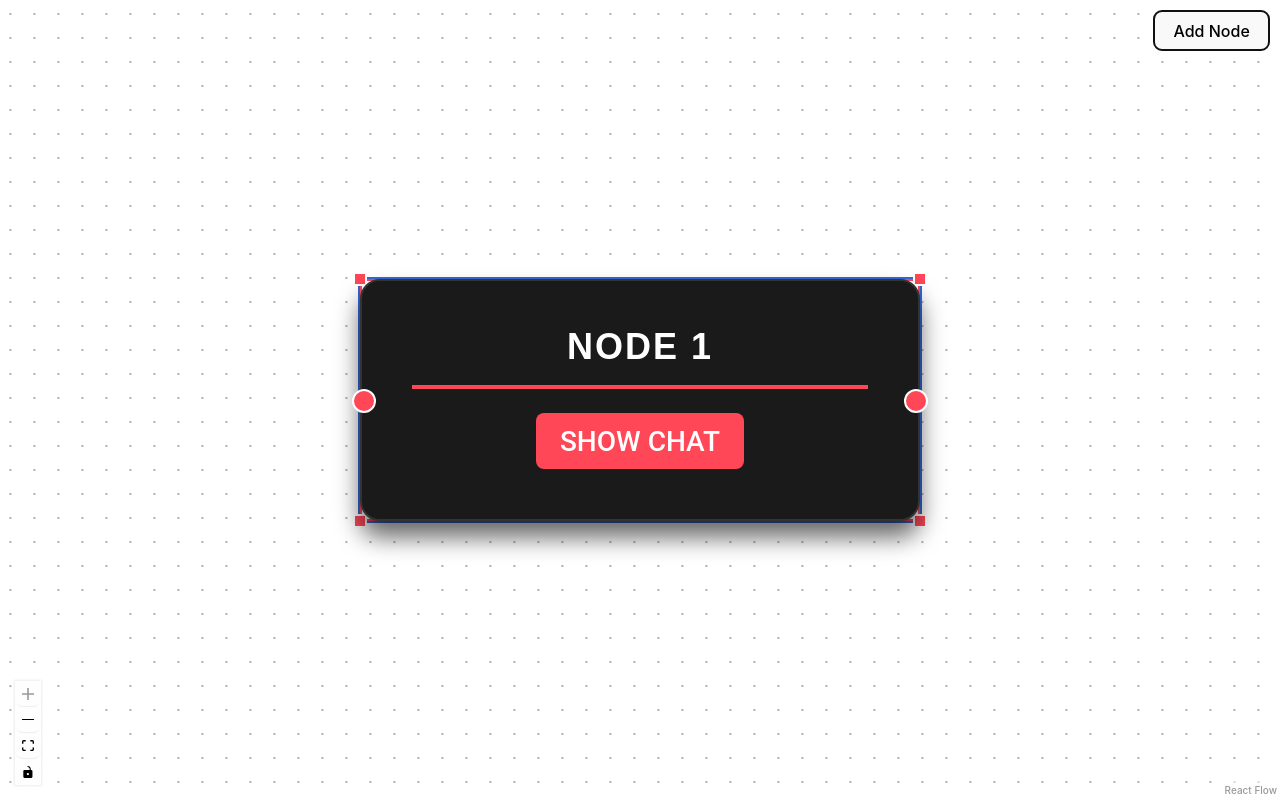
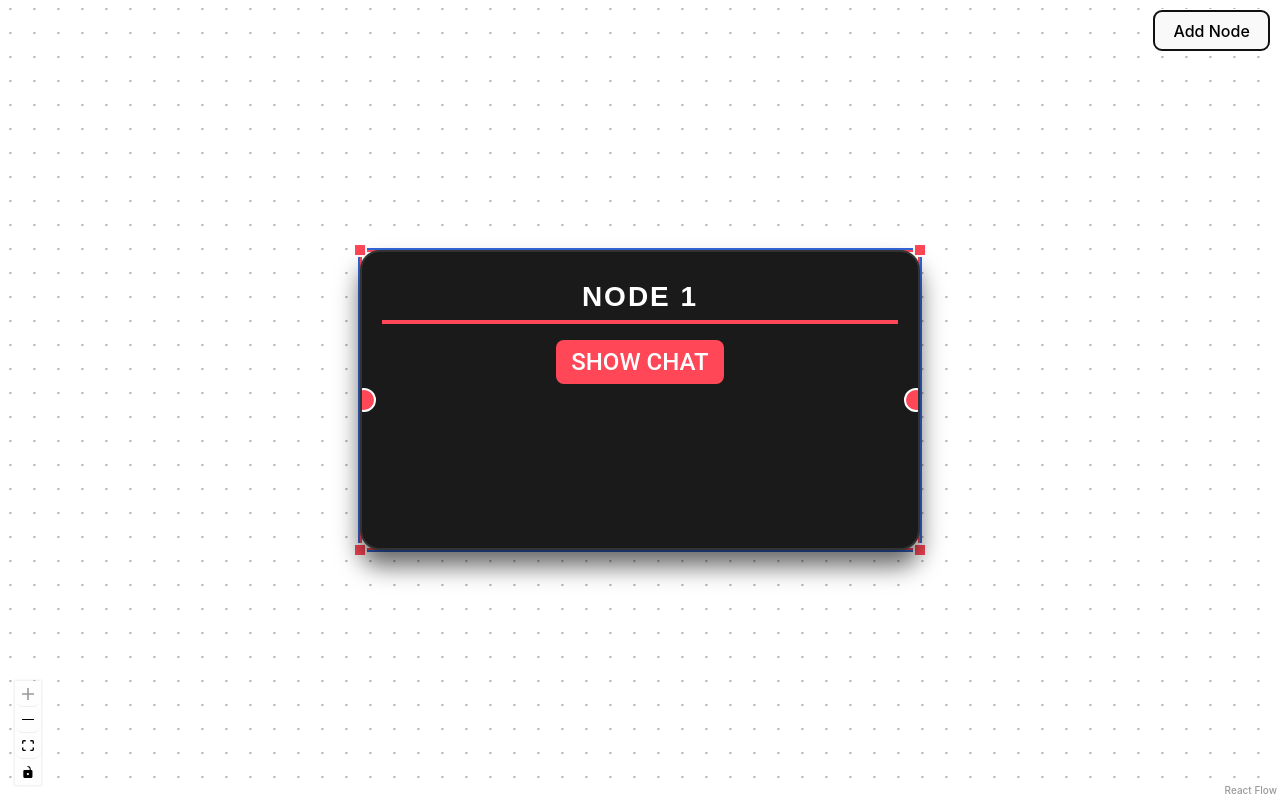
Before and after one commit to Robertgreenwood27/NeuralNode, a React (Vite) app: page / in a window 1280 px wide. Both pictures are taken after a click on the button "Add Node". Built offline with nearby package versions, Linux system fonts and the light colour scheme.

Commit message:
resize working well

```diff
--- a/src/components/EditableNode.jsx
+++ b/src/components/EditableNode.jsx
@@ -5,6 +5,7 @@ import ChatInterface from './ChatInterface';
 function EditableNode({ data }) {
   const [title, setTitle] = useState(data.label);
   const [showChat, setShowChat] = useState(false);
+  const [dimensions, setDimensions] = useState({ width: 280, height: 150 });
 
   const handleTitleChange = useCallback((e) => {
     setTitle(e.target.value);
@@ -14,16 +15,23 @@ function EditableNode({ data }) {
     setShowChat((prev) => !prev);
   }, []);
 
+  const onResize = useCallback((event, { width, height }) => {
+    setDimensions({ width, height });
+  }, []);
+
+  const isTooSmallForChat = dimensions.width < 200 || dimensions.height < 150;
+
   return (
     <>
       <NodeResizer
-        minWidth={200}
-        minHeight={100}
+        minWidth={100}
+        minHeight={50}
         isVisible={true}
         lineClassName="nodrag"
         handleClassName="nodrag"
+        onResize={onResize}
       />
-      <div className="editable-node">
+      <div className="editable-node" style={{ width: dimensions.width, height: dimensions.height }}>
         <Handle type="target" position={Position.Left} />
         <div className="node-content">
           <input
@@ -32,6 +40,8 @@ function EditableNode({ data }) {
             className="node-title nodrag"
             placeholder="Node Title"
           />
+          {!isTooSmallForChat && (
+            <>
               <button
                 className="toggle-chat-btn nodrag"
                 onClick={toggleChat}
@@ -39,6 +49,8 @@ function EditableNode({ data }) {
                 {showChat ? 'Hide Chat' : 'Show Chat'}
               </button>
               {showChat && <ChatInterface />}
+            </>
+          )}
         </div>
         <Handle type="source" position={Position.Right} />
       </div>
--- a/src/flow-chart-styles.css
+++ b/src/flow-chart-styles.css
@@ -11,10 +11,8 @@
 .editable-node {
     background-color: #1a1a1a;
     border-radius: 10px;
-    padding: 15px 25px;
+    padding: 10px;
     color: #ffffff;
-    width: 100%;
-    height: 100%;
     box-shadow: 0 8px 12px rgba(0, 0, 0, 0.6);
     border: 1px solid #333;
     font-family: 'Roboto', sans-serif;
@@ -23,6 +21,7 @@
     flex-direction: column;
     position: relative;
     box-sizing: border-box;
+    overflow: hidden;
 }
 
 .editable-node:hover {
@@ -34,6 +33,7 @@
     flex-direction: column;
     align-items: stretch;
     flex-grow: 1;
+    overflow: hidden;
 }
 
 .node-title {
@@ -41,14 +41,17 @@
     border: none;
     border-bottom: 2px solid #ff4757;
     color: #ffffff;
-    font-size: 18px;
+    font-size: 14px;
     font-weight: bold;
-    margin-bottom: 12px;
-    padding: 8px 0;
+    margin-bottom: 8px;
+    padding: 4px 0;
     width: 100%;
     text-align: center;
     letter-spacing: 1px;
     text-transform: uppercase;
+    white-space: nowrap;
+    overflow: hidden;
+    text-overflow: ellipsis;
 }
 
 .toggle-chat-btn {
@@ -57,17 +60,19 @@
     border-radius: 4px;
     color: #ffffff;
     cursor: pointer;
-    font-size: 14px;
-    padding: 6px 12px;
-    margin-bottom: 10px;
+    font-size: 12px;
+    padding: 4px 8px;
+    margin-bottom: 8px;
     align-self: center;
     transition: background-color 0.3s ease, transform 0.3s ease;
     text-transform: uppercase;
+    white-space: nowrap;
 }
 
-  .toggle-chat-btn:hover {
-    background-color: #e04050;
-    transform: scale(1.05);
+.chat-container {
+    flex-grow: 1;
+    overflow-y: auto;
+    margin-top: 10px;
 }
 
 /* Handle styles */
@@ -97,18 +102,17 @@
     flex-direction: column;
     background-color: #282828;
     border-radius: 6px;
-    padding: 10px;
+    padding: 8px;
     border: 1px solid #444;
-    height: 200px;
-    max-width: 100%;
+    flex-grow: 1;
     overflow: hidden;
 }
 
 .chat-messages {
     flex-grow: 1;
-    overflow-y: scroll;
-    margin-bottom: 10px;
-    padding-right: 10px;
+    overflow-y: auto;
+    margin-bottom: 8px;
+    padding-right: 8px;
     max-width: 100%;
 }
 
@@ -127,11 +131,11 @@
 }
 
 .message {
-    margin-bottom: 8px;
-    padding: 6px 8px;
-    border-radius: 6px;
+    margin-bottom: 6px;
+    padding: 4px 6px;
+    border-radius: 4px;
     font-family: 'Roboto', sans-serif;
-    font-size: 13px;
+    font-size: 12px;
     max-width: 85%;
     word-wrap: break-word;
 }
@@ -160,9 +164,9 @@
     background-color: #2c2c2c;
     border: none;
     border-radius: 4px 0 0 4px;
-    padding: 6px 8px;
+    padding: 4px 6px;
     color: #ffffff;
-    font-size: 13px;
+    font-size: 12px;
     min-width: 0;
 }
 
@@ -172,11 +176,11 @@
     border-radius: 0 4px 4px 0;
     color: #ffffff;
     cursor: pointer;
-    padding: 6px 10px;
+    padding: 4px 8px;
     font-family: 'Roboto', sans-serif;
     font-weight: bold;
     text-transform: uppercase;
-    font-size: 13px;
+    font-size: 12px;
     transition: background-color 0.3s ease;
     white-space: nowrap;
 }
@@ -202,7 +206,7 @@
 /* NodeResizer styles */
 .react-flow__node-editable {
     width: 280px;
-    height: auto;
+    height: 150px;
 }
 
 .react-flow__node-editable .react-flow__resize-control {
```
Lines whose indentation alone changed are shown as unchanged.
